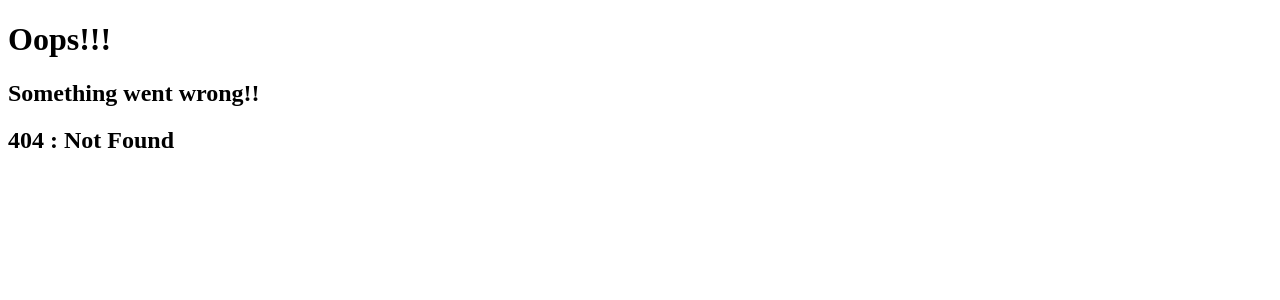
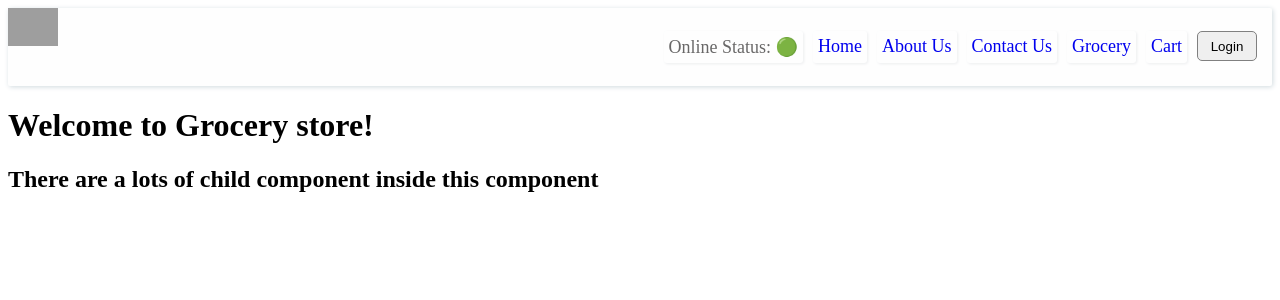
Before and after one commit to abhinavsalar18/Learning-React, a React (Vite) app: page /grocery in a window 1280 px wide. Before the commit this address had no page. Shown: the top 300 px of the page. Built offline with nearby package versions, Linux system fonts and the light colour scheme; grey boxes are pictures that could not be loaded.

Commit message:
custom hooks, app optimization(lazy loading)

```diff
--- a/src/App.js
+++ b/src/App.js
@@ -4,10 +4,12 @@ import {createBrowserRouter, RouterProvider, Outlet} from "react-router-dom";
 
 import Header from "./components/Header";
 import Body from "./components/Body";
-import About from "./components/About";
+// import About from "./components/About";
 import Contact from "./components/Contact";
 import Error from "./components/Error"
 import RestaurantMenu from "./components/RestaurantMenu";
+import Shimmer from "./components/Shimmer";
+import {lazy, Suspense} from "react"
 
 
 // App optimization => breakign big app (one js file by bundler) into chunks
@@ -15,6 +17,10 @@ import RestaurantMenu from "./components/RestaurantMenu";
 // - Code Splitting
 // - Dynamic Bundling
 // - *****Lazy Loading*******
+
+const Grocery = lazy(() => import("./components/Grocery"));
+const About = lazy(() => import("./components/About"));
+
 const AppLayout = () => {
    return (
       <div className="app">
@@ -40,7 +46,7 @@ const appRouter = createBrowserRouter([
          },
          {
             path : "/about",
-            element : <About />
+            element : <Suspense fallback={<Shimmer />}><About /></Suspense>
          },
          {
             path : "/contact" ,
@@ -49,6 +55,10 @@ const appRouter = createBrowserRouter([
          {
             path : "/restaurants/:resId",
             element : <RestaurantMenu />
+         },
+         {
+            path : "/grocery",
+            element : <Suspense fallback={<Shimmer />}><Grocery /></Suspense>
          }
       ]
    }
--- a/src/components/Body.js
+++ b/src/components/Body.js
@@ -22,6 +22,7 @@ const Body = () => {
 
 
    const fetchData = async () => {
+      console.log(RES_LIST);
       const data = await fetch(RES_LIST);
 
       const jsonData = await data.json();
--- /dev/null
+++ b/src/components/Grocery.js
@@ -0,0 +1,10 @@
+const Grocery = () => {
+    return(
+        <>
+            <h1>Welcome to Grocery store!</h1>
+            <h2>There are a lots of child component inside this component</h2>
+        </>
+    );
+}
+
+export default Grocery;
--- a/src/components/Header.js
+++ b/src/components/Header.js
@@ -25,6 +25,7 @@ const Header = () => {
                 <li><Link className="links" to="/">Home</Link></li>
                 <li><Link className="links" to="/about">About Us</Link></li>
                 <li><Link className="links" to="/contact">Contact Us</Link></li>
+                <li><Link className="links" to="/grocery">Grocery</Link></li>
                 <li><Link className="links" to="/cart">Cart</Link></li>
                 <button className="log-btn"
                   onClick={(() => {
```
Also changed, not shown: 1 other file (tests, documents, lock files or other folders).
